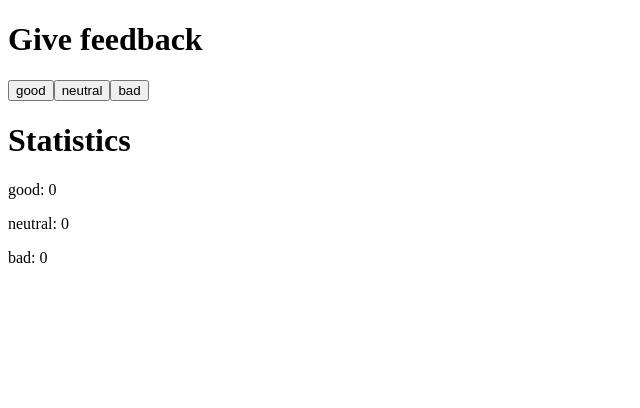
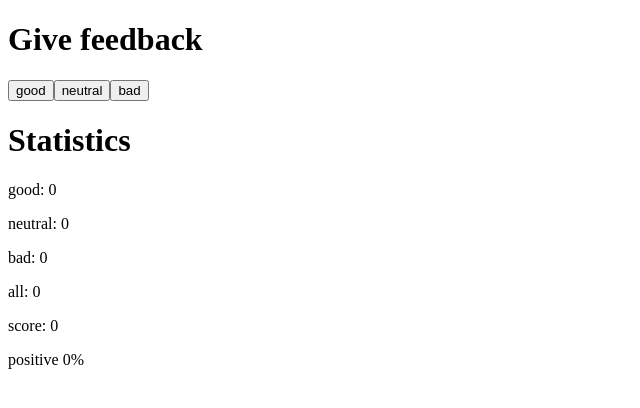
Before and after one commit to Pochingto/fso-exercises, a React (Create React App) app in the folder part1/unicafe/: page / in a window 1280 px wide. Shown: the top 408 px of the page, without its empty margins (0-640 px from the left). Built offline with nearby package versions, Linux system fonts and the light colour scheme.

Commit message:
exercise 1.7

```diff
--- a/part1/unicafe/src/App.js
+++ b/part1/unicafe/src/App.js
@@ -2,6 +2,23 @@ import { useState } from 'react'
 
 const Header = ({text}) => <h1> {text} </h1>
 const Button = ({handleClick, text}) => (<button onClick={handleClick}> {text} </button>)
+const Score = ({good, neutral, bad}) => {
+  let all = good + neutral + bad
+  let score = 0
+  if (all != 0) {
+    score = (good - bad) / all
+  }
+
+  return <p>score: {score}</p>
+}
+const Percentage = ({good, all}) => {
+  if (all == 0) {
+    return <p>positive 0% </p>
+  }else {
+    return <p>positive {good / all * 100}% </p>
+  }
+}
+
 
 const App = () => {
   // save clicks of each button to its own state
@@ -23,6 +40,9 @@ const App = () => {
       <p>good: {good} </p>
       <p>neutral: {neutral} </p>
       <p>bad: {bad} </p>
+      <p>all: {good + neutral + bad} </p>
+      <Score good={good} neutral={neutral} bad={bad} />
+      <Percentage good={good} all={good + neutral + bad} />
     </div>
   )
 }
```
